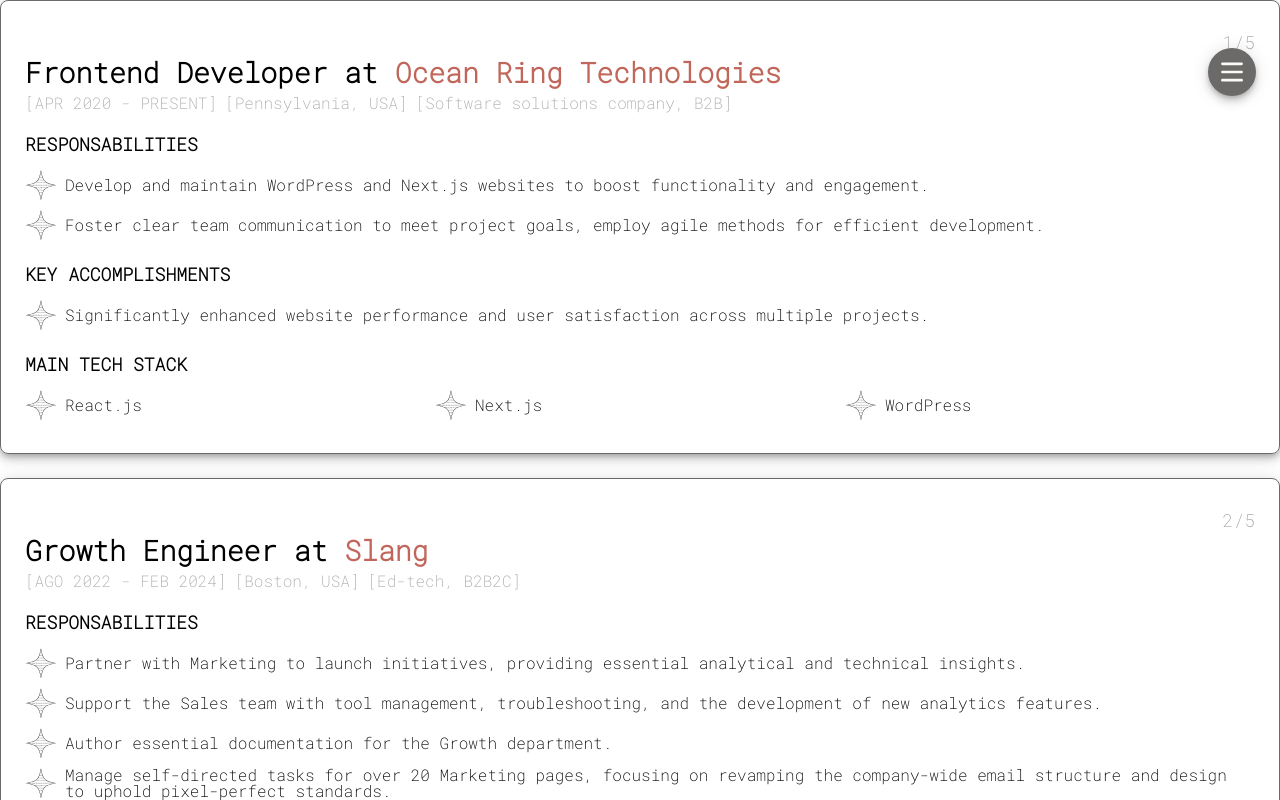
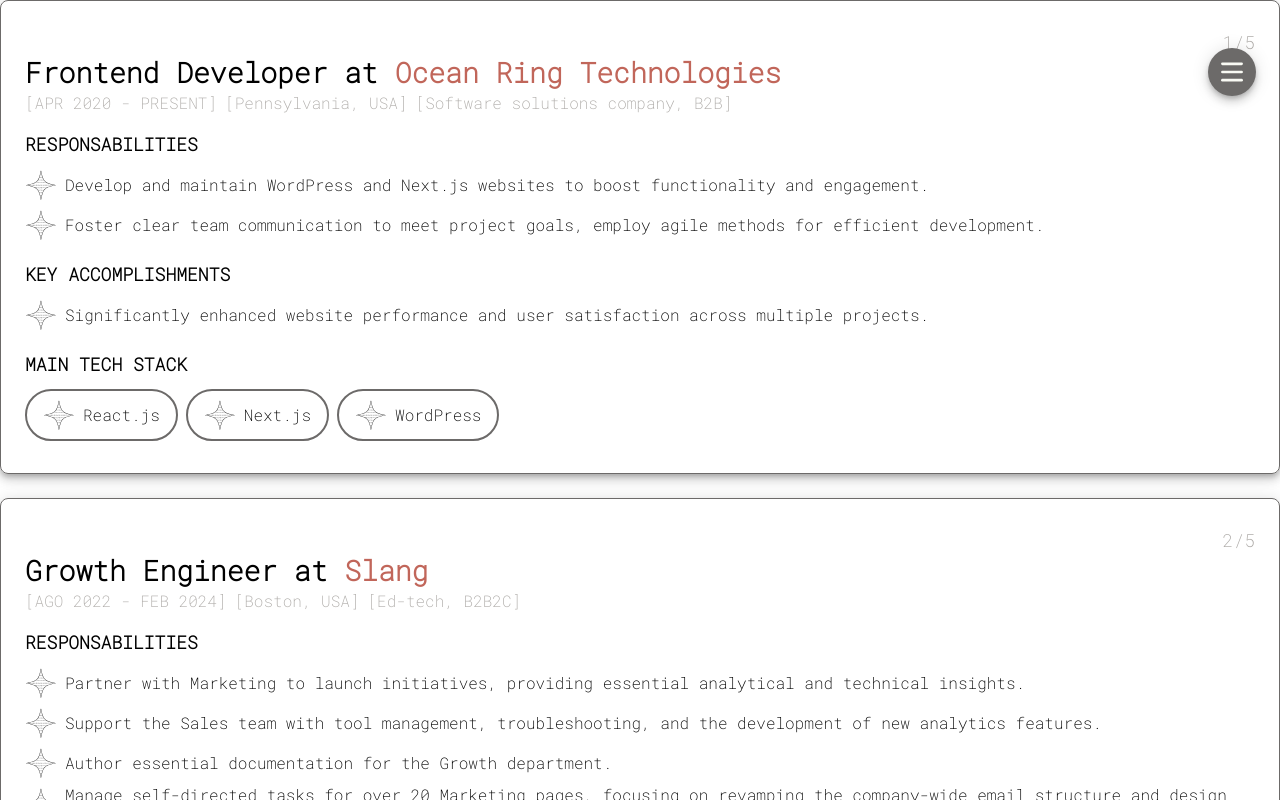
Before and after one commit to zetadeceleste/portfolio-ui, a Next.js app: page /work-experience/ExperienceWrapper in a window 1280 px wide. Shown: the top 800 px of the page. Built offline with nearby package versions, Linux system fonts and the light colour scheme.

Commit message:
Rounded prop for Item

```diff
--- a/components/common/List/List.module.css
+++ b/components/common/List/List.module.css
@@ -16,4 +16,13 @@
       }
     }
   }
+
+  &.rounded {
+    .item {
+      border: 2px solid var(--color-neutral-grey-200);
+      border-radius: 32px;
+      flex-basis: auto;
+      padding: 8px 16px;
+    }
+  }
 }
--- a/components/common/List/index.tsx
+++ b/components/common/List/index.tsx
@@ -11,13 +11,22 @@
   data: ItemType[]
   title?: string
   variant?: boolean
+  rounded?: boolean
   divided?: boolean
 }
 
-const List = ({ data, title, variant = false, divided = false }: Props) => (
+const List = ({
+  data,
+  title,
+  variant = false,
+  rounded = false,
+  divided = false,
+}: Props) => (
   <FlexWrapper gap="small">
     {title && <h3>{title}</h3>}
-    <ul className={`${styles.list} ${divided ? styles.divided : ''}`}>
+    <ul
+      className={`${styles.list} ${divided ? styles.divided : ''} ${rounded ? styles.rounded : ''}`}
+    >
       {data.map(({ text, link, label, iconName }, index) => (
         <li className={styles.item} key={index}>
           {link ? (
--- a/pages/work-experience/ExperienceWrapper/ExperienceItem/index.tsx
+++ b/pages/work-experience/ExperienceWrapper/ExperienceItem/index.tsx
@@ -62,6 +62,7 @@
             title="MAIN TECH STACK"
             data={experience.mainTechStack}
             variant
+            rounded
             divided
           />
         </FlexWrapper>
```
